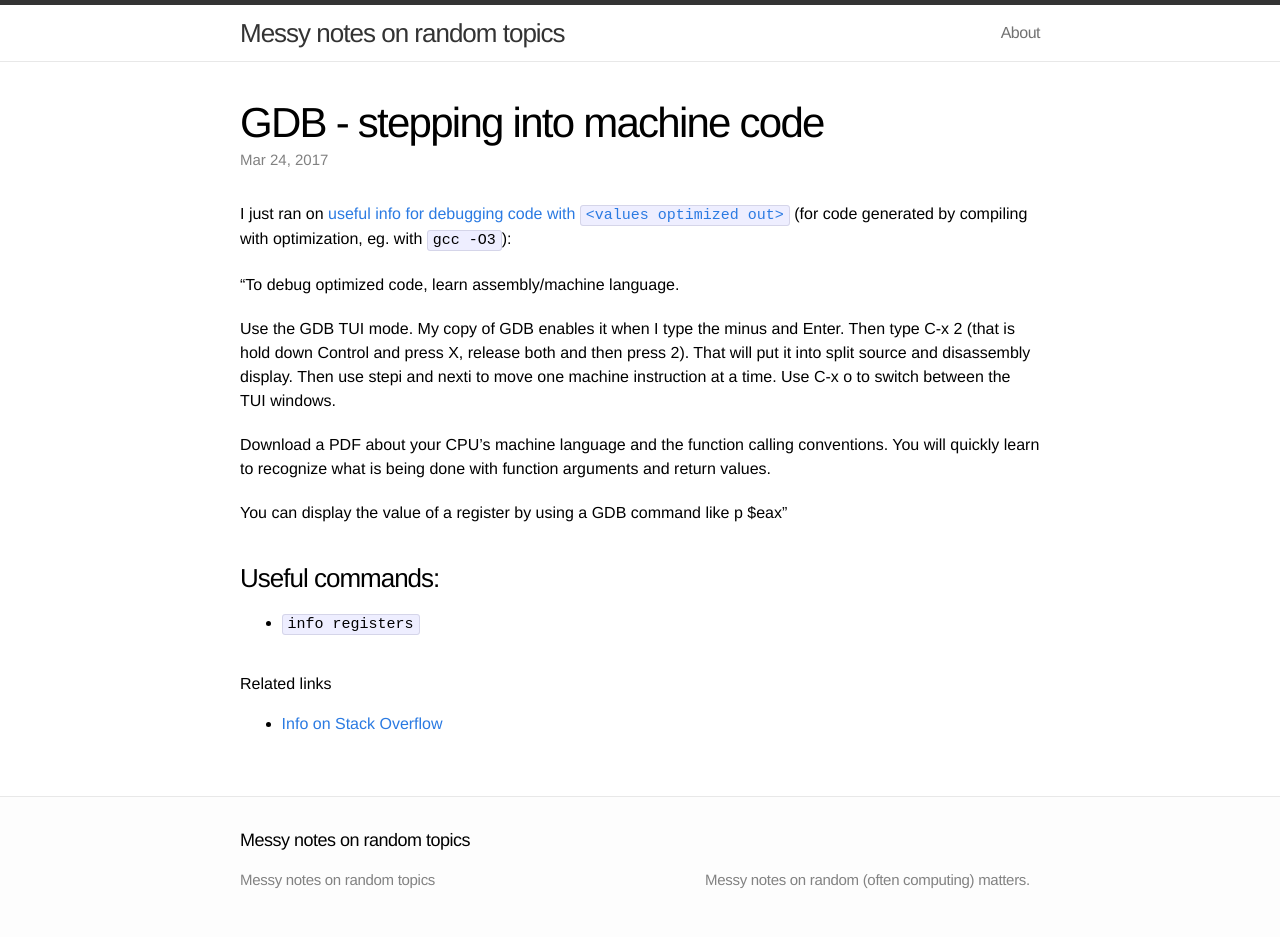
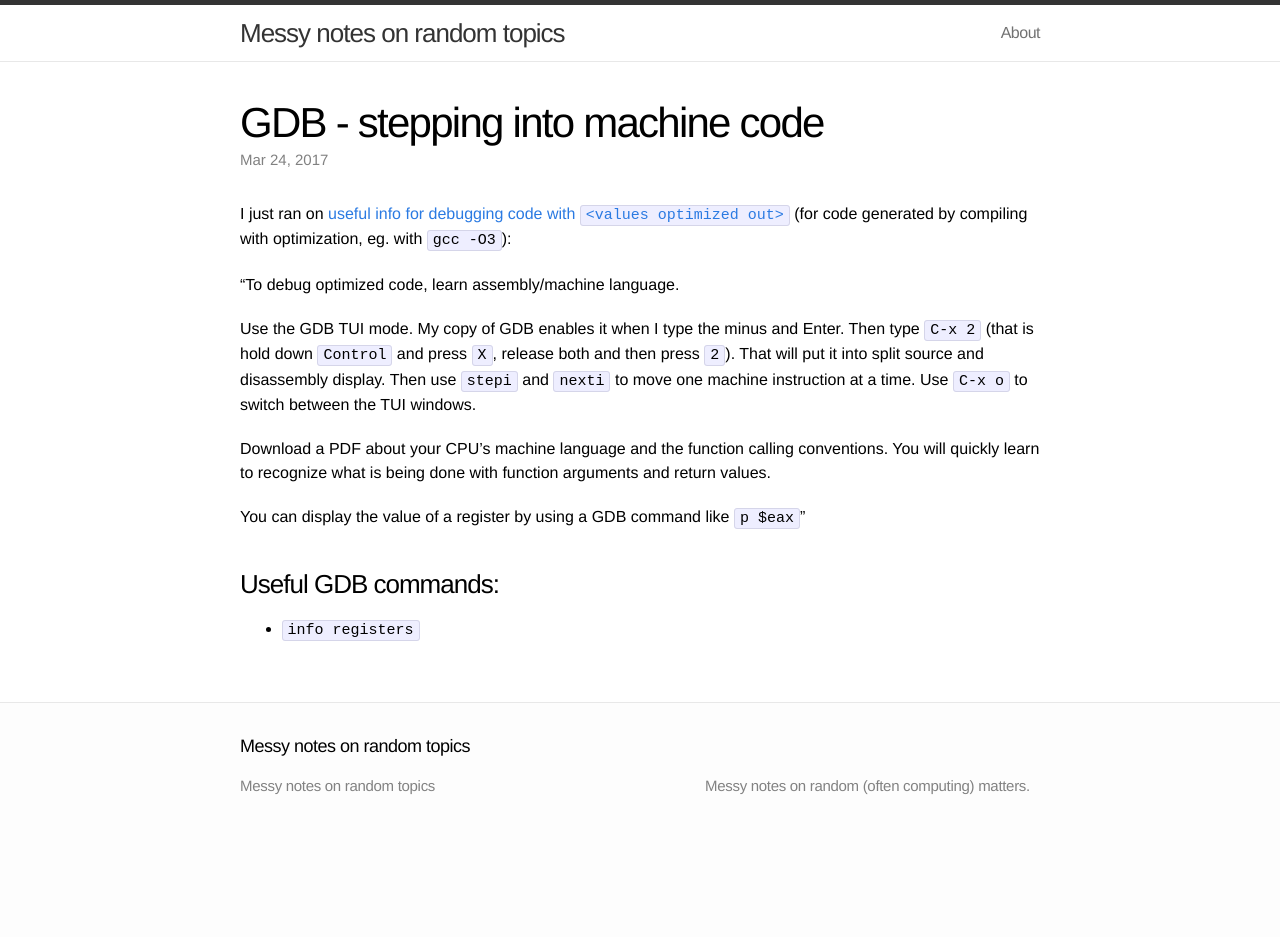
Before and after one commit to t-w/t-w.github.io, a Jekyll site: the page built from _posts/2017-03-24-gdb_stepping_into_machine_code.markdown, in a window 1280 px wide. Built offline with Jekyll 4.4.1, drawn with Linux system fonts in a browser that asks for light colours; after the commit the page ends 900 px from its top, so only the background shows below that.

Commit message:
More markup for faster read.

```diff
--- a/_posts/2017-03-24-gdb_stepping_into_machine_code.markdown
+++ b/_posts/2017-03-24-gdb_stepping_into_machine_code.markdown
@@ -12,18 +12,15 @@ with optimization, eg. with `gcc -O3`):
 
 "To debug optimized code, learn assembly/machine language.
 
-Use the GDB TUI mode. My copy of GDB enables it when I type the minus and Enter. Then type C-x 2 (that is hold down Control and press X, release both and then press 2). That will put it into split source and disassembly display. Then use stepi and nexti to move one machine instruction at a time. Use C-x o to switch between the TUI windows.
+Use the GDB TUI mode. My copy of GDB enables it when I type the minus and Enter. Then type `C-x 2` (that is hold down `Control` and press `X`, release both and then press `2`). That will put it into split source and disassembly display. Then use `stepi` and `nexti` to move one machine instruction at a time. Use `C-x o` to switch between the TUI windows.
 
 Download a PDF about your CPU's machine language and the function calling conventions. You will quickly learn to recognize what is being done with function arguments and return values.
 
-You can display the value of a register by using a GDB command like p $eax"
+You can display the value of a register by using a GDB command like `p $eax`"
 
-### Useful commands:
+### Useful GDB commands:
 - `info registers`
 
 
-# Related links
-- [Info on Stack Overflow][answer]
-
 [answer]:         http://stackoverflow.com/questions/1345338/gdb-behavior-value-optimized-out#
 [optimout]:       http://stackoverflow.com/questions/5497855/what-does-value-optimized-out-mean-in-gdb
```
